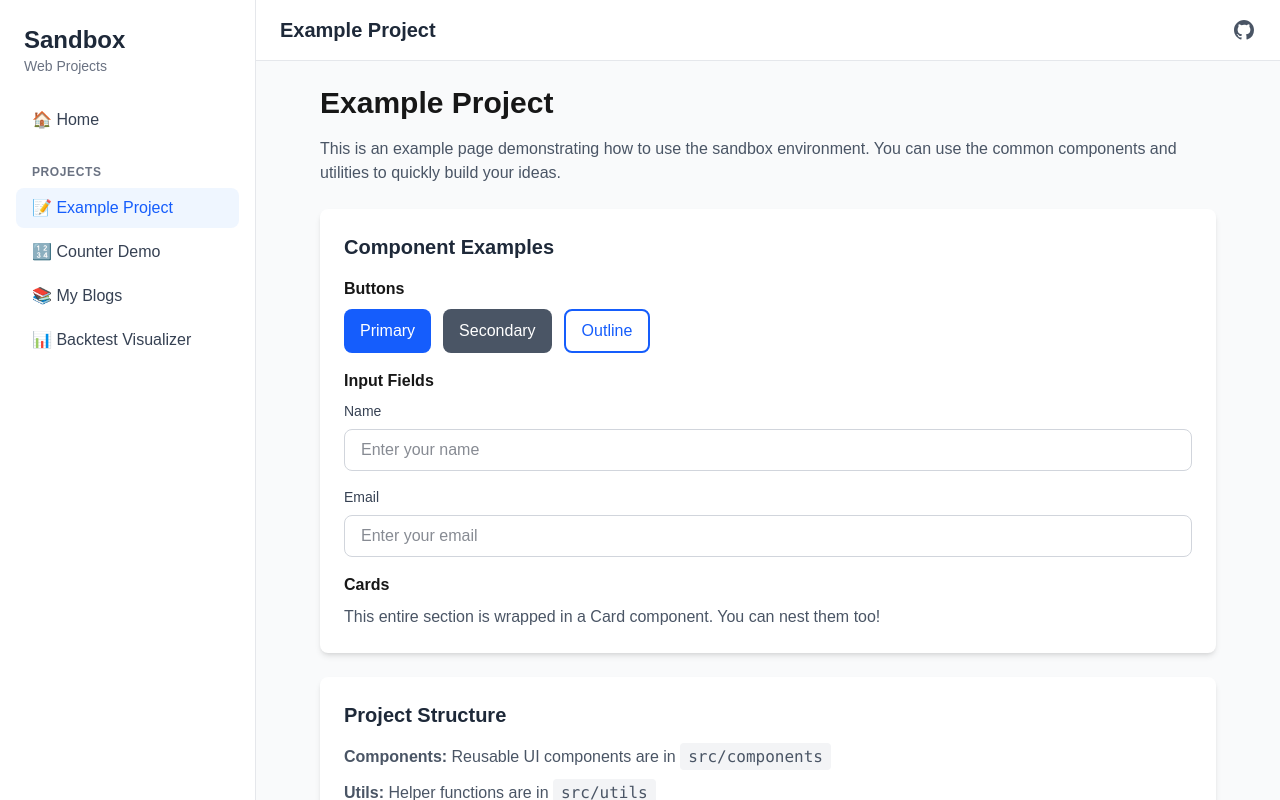
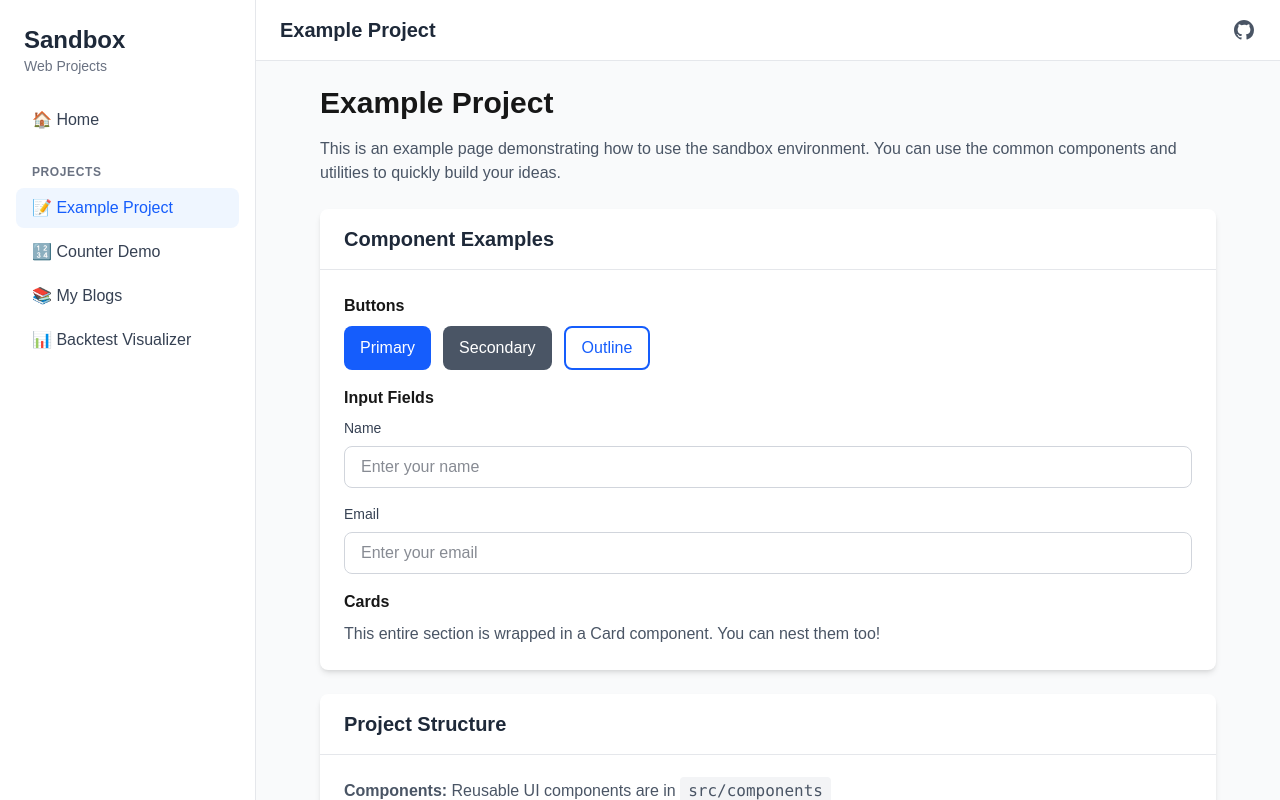
Before and after one commit to ishu9bansal/sandbox, a Next.js app: page /example in a window 1280 px wide. Shown: the top 800 px of the page. Built offline with nearby package versions, Linux system fonts and the light colour scheme.

Commit message:
make the card component collapsible

```diff
--- a/src/components/Card.tsx
+++ b/src/components/Card.tsx
@@ -1,22 +1,82 @@
-import { ReactNode } from "react";
+"use client";
+
+import { ReactNode, useState } from "react";
 
 interface CardProps {
   children: ReactNode;
   title?: string;
+  collapsible?: boolean;
+  defaultCollapsed?: boolean;
   className?: string;
 }
 
-export default function Card({ children, title, className = "" }: CardProps) {
+export default function Card({
+  children,
+  title,
+  collapsible = false,
+  defaultCollapsed = false,
+  className = ""
+}: CardProps) {
+  const [isCollapsed, setIsCollapsed] = useState(defaultCollapsed);
+
+  const toggleCollapse = () => {
+    if (collapsible) {
+      setIsCollapsed(!isCollapsed);
+    }
+  };
+
   return (
     <div
-      className={`bg-white dark:bg-gray-800 rounded-lg shadow-md p-6 ${className}`}
+      className={`bg-white dark:bg-gray-800 rounded-lg shadow-md overflow-hidden ${className}`}
     >
       {title && (
-        <h3 className="text-xl font-semibold mb-4 text-gray-800 dark:text-white">
-          {title}
-        </h3>
+        <div
+          className={`px-6 py-4 border-b border-gray-200 dark:border-gray-700 ${
+            collapsible ? 'cursor-pointer hover:bg-gray-50 dark:hover:bg-gray-750 transition-colors' : ''
+          }`}
+          onClick={toggleCollapse}
+        >
+          <div className="flex items-center justify-between">
+            <h3 className="text-xl font-semibold text-gray-800 dark:text-white">
+              {title}
+            </h3>
+            {collapsible && (
+              <button
+                type="button"
+                className="text-gray-500 dark:text-gray-400 hover:text-gray-700 dark:hover:text-gray-200 transition-colors"
+                aria-label={isCollapsed ? "Expand" : "Collapse"}
+              >
+                <svg
+                  className={`w-5 h-5 transform transition-transform duration-200 ${
+                    isCollapsed ? 'rotate-180' : ''
+                  }`}
+                  fill="none"
+                  stroke="currentColor"
+                  viewBox="0 0 24 24"
+                >
+                  <path
+                    strokeLinecap="round"
+                    strokeLinejoin="round"
+                    strokeWidth={2}
+                    d="M19 9l-7 7-7-7"
+                  />
+                </svg>
+              </button>
+            )}
+          </div>
+        </div>
       )}
-      {children}
+      <div
+        className={`transition-all duration-300 ease-in-out ${
+          collapsible && isCollapsed
+            ? 'max-h-0 overflow-hidden'
+            : 'max-h-none'
+        }`}
+      >
+        <div className={title ? 'p-6' : 'p-6'}>
+          {children}
+        </div>
+      </div>
     </div>
   );
 }
```
